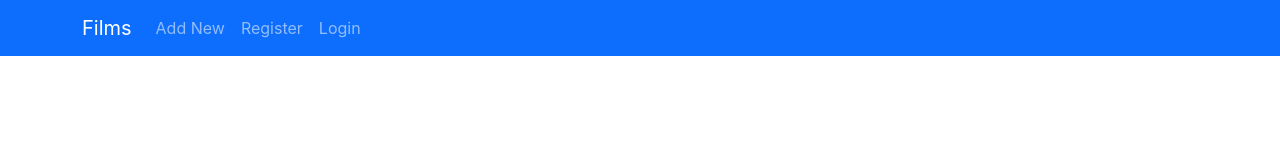
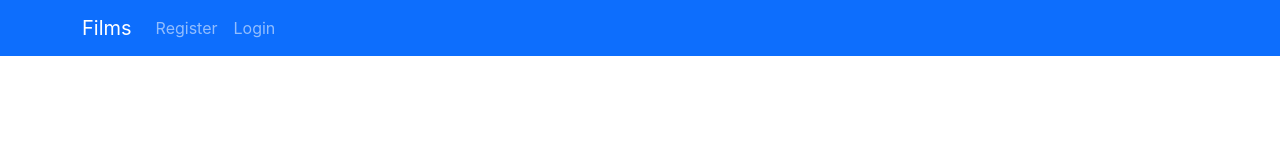
Before and after one commit to DoniAbeje/hire-vibes-assignment-frontend, a Next.js app: page /films in a window 1280 px wide. Shown: the top 142 px of the page. Built offline with nearby package versions, Linux system fonts and the light colour scheme.

Commit message:
change navbar display for authenticated and unauthenticated user

```diff
--- a/components/navbar.js
+++ b/components/navbar.js
@@ -1,6 +1,13 @@
 import Link from "next/link";
+import { useEffect, useState } from "react";
+import { isAuthenticated } from "../service";
 
 export default function Navbar() {
+  const [authenticated, setAuthenticated] = useState(false);
+
+  useEffect(() => {
+     setAuthenticated(isAuthenticated());
+  })
   return (
     <nav className="navbar navbar-expand-md navbar-dark fixed-top bg-primary">
       <div className="container">
@@ -20,21 +27,27 @@ export default function Navbar() {
         </button>
         <div className="collapse navbar-collapse" id="navbarCollapse">
           <ul className="navbar-nav me-auto mb-2 mb-md-0">
+            {authenticated && (
               <li className="nav-item">
                 <span className="nav-link ">
                   <Link href="/films/create">Add New</Link>
                 </span>
               </li>
+            )}
+            {!authenticated && (
               <li className="nav-item">
                 <span className="nav-link ">
                   <Link href="/register">Register</Link>
                 </span>
               </li>
+            )}
+            {!authenticated && (
               <li className="nav-item">
                 <span className="nav-link ">
                   <Link href="/login">Login</Link>
                 </span>
               </li>
+            )}
           </ul>
         </div>
       </div>
```
Lines whose indentation alone changed are shown as unchanged.
